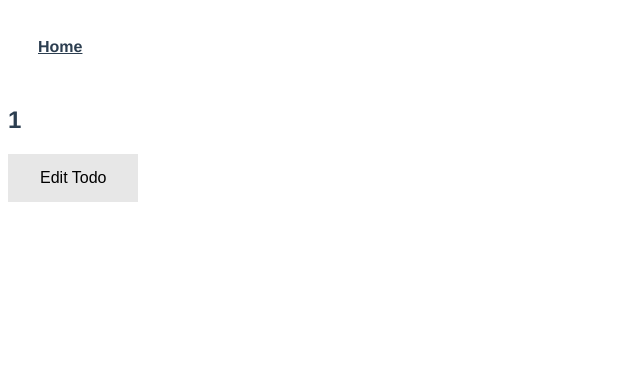
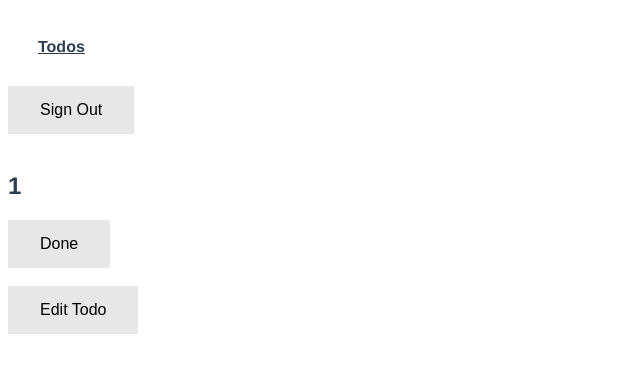
Before and after one commit to umn-5117-f18/module-2-homework-ecmoeller, a Vue app in the folder todo/: page /todo/1 in a window 1280 px wide. Shown: the top 372 px of the page, without its empty margins (0-640 px from the left). Built offline with nearby package versions, Linux system fonts and the light colour scheme; no server answers; sample sign-in values are in the browser's storage; what vuefire would draw is missing.

Commit message:
Don't think I have commit  in a while now. Still some bugs and things to fix with required functionality. Working on adding categories now

```diff
--- a/todo/src/App.vue
+++ b/todo/src/App.vue
@@ -1,7 +1,7 @@
 <template>
   <div id="app">
     <div id="nav">
-      <router-link to="/">Home</router-link>
+      <router-link to="/">Todos</router-link>
     </div>
     <router-view/>
   </div>
--- a/todo/src/components/Todo.vue
+++ b/todo/src/components/Todo.vue
@@ -1,12 +1,10 @@
 <template>
   <div class="card">
-    <label class="container">
-      <router-link :to="{ name: 'todoSum', params: { id: idx, title: msg }}">
+    <label class="container" onclick="return false;">
+      <button v-on:click="addDone(msg, id)">Done </button>
+      <router-link :to="{ name: 'todoSum', params: { idx: idx, id: id, title: msg }}">
         {{msg}} {{idx}}
       </router-link>
-
-      <input v-on:click="addDone(msg)" type="checkbox">
-      <span class="checkmark"></span>
     </label>
   </div>
 </template>
@@ -17,15 +15,17 @@ export default {
   name: 'Todo',
   props: {
     msg: String,
-    idx: Number
+    idx: Number,
+    id: String
   },
   methods: {
-    addDone: function(name){
+    addDone: function(name, id){
       //delete from todos and add to done
-      console.log("In adding done");
-      db.collection('todos').where('name', '==', name).delete();
-      db.collection('done').add({name});
-    }
+      console.log("Here is id: " + id);
+      db.collection('todos').doc(id).delete();
+      const createdAt = new Date()
+      db.collection('done').add({name, createdAt});
+    },
   }
 }
 </script>
@@ -33,7 +33,7 @@ export default {
 <style>
 /* Customize the label (the container) */
 .container {
-  display: block;
+  /* display: block;
   position: relative;
   padding-left: 35px;
   margin-bottom: 12px;
@@ -42,56 +42,7 @@ export default {
   -webkit-user-select: none;
   -moz-user-select: none;
   -ms-user-select: none;
-  user-select: none;
-}
-
-/* Hide the browser's default checkbox */
-.container input {
-  position: absolute;
-  opacity: 0;
-  cursor: pointer;
-  height: 0;
-  width: 0;
-}
-
-/* Create a custom checkbox */
-.checkmark {
-  position: absolute;
-  top: 0;
-  left: 0;
-  height: 25px;
-  width: 25px;
-  background-color: #eee;
-}
-
-/* When the checkbox is checked, add a blue background */
-.container input:checked ~ .checkmark {
-  background-color: #2196F3;
-}
-
-/* Create the checkmark/indicator (hidden when not checked) */
-.checkmark:after {
-  content: "";
-  position: absolute;
-  display: none;
-}
-
-/* Show the checkmark when checked */
-.container input:checked ~ .checkmark:after {
-  display: block;
-}
-
-/* Style the checkmark/indicator */
-.container .checkmark:after {
-  left: 9px;
-  top: 5px;
-  width: 5px;
-  height: 10px;
-  border: solid white;
-  border-width: 0 3px 3px 0;
-  -webkit-transform: rotate(45deg);
-  -ms-transform: rotate(45deg);
-  transform: rotate(45deg);
+  user-select: none; */
 }
 
 
--- a/todo/src/components/TodoDone.vue
+++ b/todo/src/components/TodoDone.vue
@@ -1,7 +1,7 @@
 <template>
   <div class="card">
     <label class="container"> {{msg}}
-        <input type="checkbox" checked="checked">
+        <input type="checkbox" checked="checked" onclick="return false;">
         <span class="checkmark"></span>
     </label>
   </div>
@@ -23,7 +23,7 @@ export default {
   position: relative;
   padding-left: 35px;
   margin-bottom: 12px;
-  cursor: pointer;
+  cursor: pointer; /*pointer */
   font-size: 22px;
   -webkit-user-select: none;
   -moz-user-select: none;
--- a/todo/src/router.js
+++ b/todo/src/router.js
@@ -7,6 +7,8 @@ import Todos from './views/Todos.vue'
 import Done from './views/Done.vue'
 import Four from './views/404.vue'
 import TodoSum from './views/TodoSum.vue'
+import TodoCat from './views/TodoCat.vue'
+import DoneCat from './views/DoneCat.vue'
 
 Vue.use(Router)
 
@@ -43,9 +45,25 @@ let router = new Router({
       }
     },
     {
-      path: '/todo/:id',
+      path: '/todo/:idx',
       name: 'todoSum',
       component: TodoSum,
+      meta: {
+        requiresAuth: true
+      }
+    },
+    {
+      path: '/todos/:category',
+      name: 'todoCat',
+      component: TodoCat,
+      meta: {
+        requiresAuth: true
+      }
+    },
+    {
+      path: '/done/:category',
+      name: 'doneCat',
+      component: DoneCat,
       meta: {
         requiresAuth: true
       }
--- a/todo/src/views/Done.vue
+++ b/todo/src/views/Done.vue
@@ -3,8 +3,6 @@
 
     <button v-on:click="logout">Sign Out</button>
     <br>
-    <br>
-    <button v-on:click="goToTodos"> See todos</button>
     <br>
 
     <h2> All the completed todos</h2>
@@ -31,7 +29,7 @@ export default {
   },
   firestore () {
     return {
-      todosdone: db.collection('done')
+      todosdone: db.collection('done').orderBy('createdAt')
     }
   },
   methods: {
@@ -41,7 +39,8 @@ export default {
       })
     },
     addTodo: function(name){
-      db.collection('todos').add({name})
+      const createdAt = new Date()
+      db.collection('todos').add({name, createdAt})
     },
     goToTodos: function(){
       this.$router.replace('/todos')
--- /dev/null
+++ b/todo/src/views/DoneCat.vue
@@ -0,0 +1,12 @@
+<template>
+  <div class="doneCat">
+    This is a done category page
+  </div>
+</template>
+
+<script>
+
+</script>
+
+<style>
+</style>
--- a/todo/src/views/Home.vue
+++ b/todo/src/views/Home.vue
@@ -1,6 +1,7 @@
 <template>
   <div class="home">
     Emily's Todo app
+    <br>
     <button v-on:click='googleSignIn'>Sign in with Google</button>
   </div>
 </template>
--- /dev/null
+++ b/todo/src/views/TodoCat.vue
@@ -0,0 +1,12 @@
+<template>
+  <div class="todoCat">
+    This is a todo category page
+  </div>
+</template>
+
+<script>
+
+</script>
+
+<style>
+</style>
--- a/todo/src/views/TodoSum.vue
+++ b/todo/src/views/TodoSum.vue
@@ -1,18 +1,19 @@
 <template>
   <div class="todoSum">
 
-    <h2 v-if="!isHidden"> {{$route.params.title}} {{$route.params.id}} </h2>
+    <button v-on:click="logout">Sign Out</button>
+    <br>
+    <br>
+
+    <h2 v-if="!isHidden"> {{todo}} {{$route.params.idx}} </h2>
+    <button v-if="!isHidden" v-on:click="addDone(todo, $route.params.id)">Done </button>
+    <br>
+    <br>
     <button v-if="!isHidden" v-on:click="showEdit()">Edit Todo</button>
 
 
-    <!-- <form @submit="editTodo($route.params.id, newTodo)" v-if="isHidden">
-      <input v-model="newTodo" placeholder="todo" type="text">
-      <button type="submit" >Submit</button>
-    </form> -->
-
-
     <div v-if="isHidden">
-      <input v-model="newTodo" placeholder="todo" type="text">
+      <input v-model="newTodo" :placeholder="todo" type="text">
       <button v-on:click="editTodo($route.params.id, newTodo)">Submit</button>
     </div>
 
@@ -20,36 +21,47 @@
 </template>
 
 <script>
+import firebase from 'firebase';
 import { db } from '../main.js'
 export default {
   name: 'Todo',
   props: {
       title: String,
-      id: Number
+      id: String,
+      idx: String
 
   },
   data () {
     return {
-        isHidden: false
+        isHidden: false,
+        newTodo: '',
+        todo: this.$route.params.title
     };
   },
   methods: {
+    logout: function() {
+      firebase.auth().signOut().then(()=> {
+      this.$router.replace('/')
+      })
+    },
     showEdit: function(){
-        console.log("In edit");
-        if( !this.isHidden){
-            this.isHidden = true;
-        }else{
-            this.isHidden = false;
-        }
+        this.isHidden = true;
+        console.log("One");
+
     },
-    editTodo: function(idx, newTodo){
-        console.log("In edit");
-        if( !this.isHidden){
-            this.isHidden = true;
-        }else{
-            this.isHidden = false;
-        }
-    }
+    editTodo: function(id, newTodo){
+        db.collection('todos').doc(id).update({name: newTodo});
+        console.log("four");
+        this.isHidden = false;
+        this.todo = newTodo;
+    },
+    addDone: function(name, id){
+      //delete from todos and add to done
+      console.log("Here is id: " + id);
+      db.collection('todos').doc(id).delete();
+      db.collection('done').add({name});
+      this.$router.replace('/done')
+    },
   }
 }
 
--- a/todo/src/views/Todos.vue
+++ b/todo/src/views/Todos.vue
@@ -6,14 +6,15 @@
     <br>
     <button v-on:click="goToDone"> See completed todos</button>
     <br>
-    <form @submit="addTodo(name)">
-      <input v-model="name" placeholder="Todo" type="text">
-      <button type="submit">Add todo</button>
-    </form>
+    <br>
+    <button v-on:click="addCategory"> Add category</button>
+
+    <input v-model="name" placeholder="Todo" type="text">
+    <button v-on:click="addTodo(name)">Add todo</button>
 
     <h2> These are the todos</h2>
     <article v-for="(todo, idx) in todos" :key="idx">
-      <Todo v-bind:msg="todo.name" v-bind:idx="idx"/>
+      <Todo v-bind:msg="todo.name" v-bind:idx="idx" v-bind:id="todo.id"/>
     </article>
 
   </div>
@@ -37,7 +38,7 @@ export default {
   },
   firestore () {
     return {
-      todos: db.collection('todos')
+      todos: db.collection('todos').orderBy('createdAt')
     }
   },
   methods: {
@@ -47,15 +48,16 @@ export default {
       })
     },
     addTodo: function(name){
-      db.collection('todos').add({name});
-    },
-    addDone: function(name){
-      //delete from todos and add to done
-      db.collection('todos').where('name', '==', name).delete();
-      db.collection('done').add({name});
+      const createdAt = new Date()
+      db.collection('todos').add({name, createdAt});
+      //db.collection('todos').doc("one").set({foo:'bar'});
     },
     goToDone: function(){
       this.$router.replace('/done')
+    },
+    addCategory: function(){
+
+
     }
   }
 }
```
